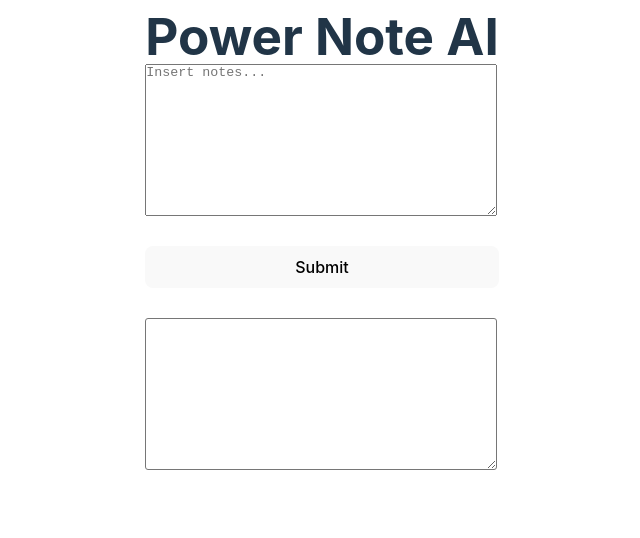
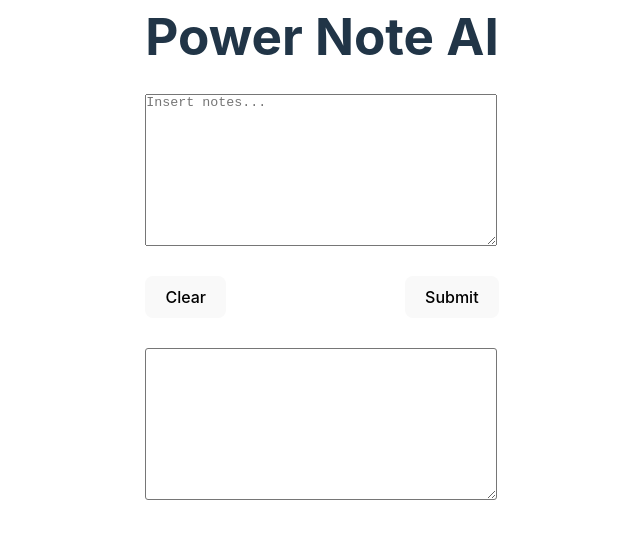
Before and after one commit to CloudyStripe/power-note-AI, a React (Vite) app: page / in a window 1280 px wide. Shown: the top 538 px of the page, without its empty margins (318-958 px from the left). Built offline with nearby package versions, Linux system fonts and the light colour scheme.

Commit message:
added clear button. removed IDs. added clear test.

```diff
--- a/src/App.tsx
+++ b/src/App.tsx
@@ -4,7 +4,7 @@ import './app.scss'
 
 export const App = () => {
 
-  const [userNotes, setUserNotes] = useState<string | null>(null)
+  const [userNotes, setUserNotes] = useState<string | ''>('')
   const [generatedNotes, setGeneratedNotes] = useState<string>('')
 
   const submitNotes = async () => {
@@ -24,14 +24,23 @@ export const App = () => {
     processNotes()
   }
 
+  const clearNotes = () => {
+    setUserNotes('')
+  }
+
   return (
-    <div id="container">
+    <div className="container">
       <h1 className="header">Power Note AI</h1>
       <textarea
         className="note noteInput"
         onChange={(e) => { setUserNotes(e.target.value) }}
-        placeholder="Insert notes..."></textarea>
-      <button id="submitBtn" className="submitBtn" onClick={() => submitNotes()}>Submit</button>
+        value={userNotes}
+        placeholder="Insert notes...">
+      </textarea>
+      <div className="buttonContainer">
+        <button className="clearBtn" onClick={() => clearNotes()}>Clear</button>
+        <button className="submitBtn" onClick={() => submitNotes()}>Submit</button>
+      </div>
       <div
         className="note noteResult"
         dangerouslySetInnerHTML={{ __html: generatedNotes! }}
--- a/src/app.scss
+++ b/src/app.scss
@@ -1,11 +1,16 @@
-#container {
+.container {
     display: flex;
     flex-direction: column;
     width: fit-content;
     margin: auto;
 
+    .buttonContainer {
+        display: flex;
+        justify-content: space-between;
+    }
+
     .header {
-        margin: auto !important;
+        margin: auto;
         margin-bottom: 30px;
     }
 
@@ -28,7 +33,7 @@
         margin-bottom: 30px;
     }
 
-    .submitBtn {
+    .submitBtn, .clearBtn {
         margin-bottom: 30px;
     }
 
```
Also changed, not shown: 1 other file (tests, documents, lock files or other folders).
